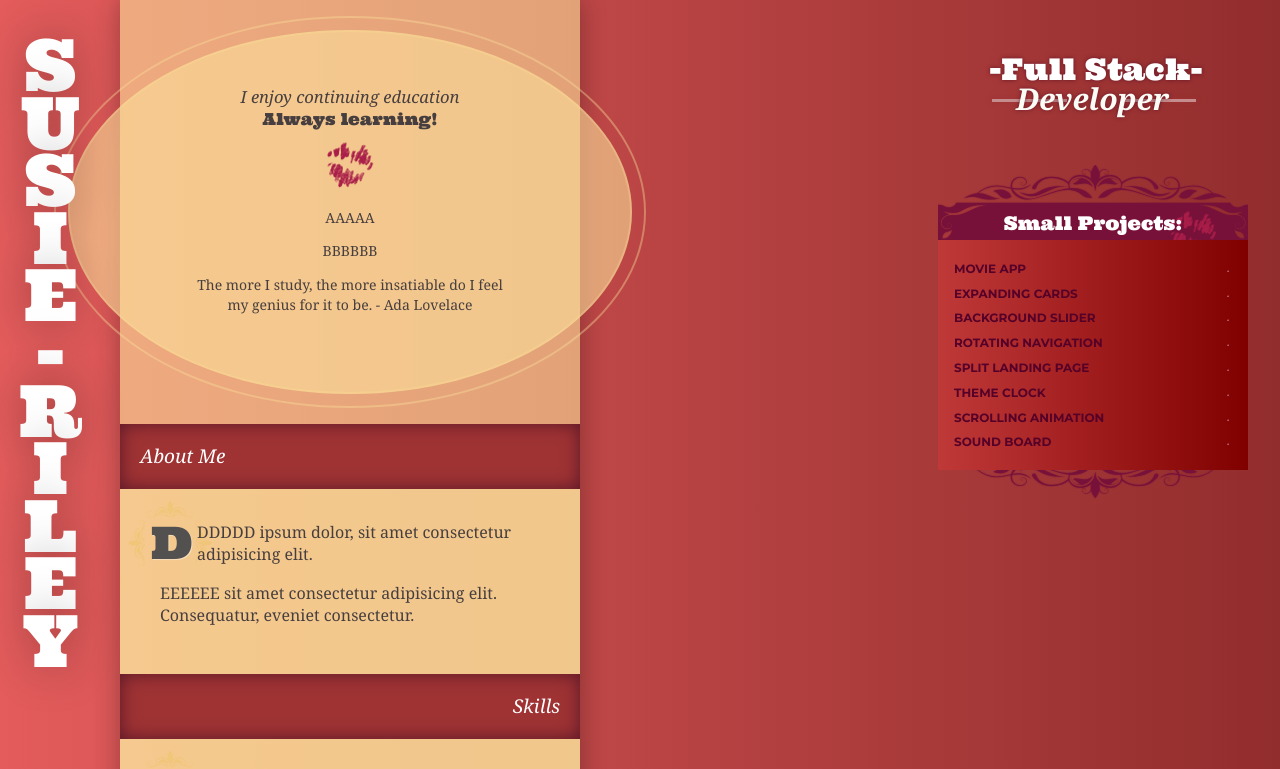
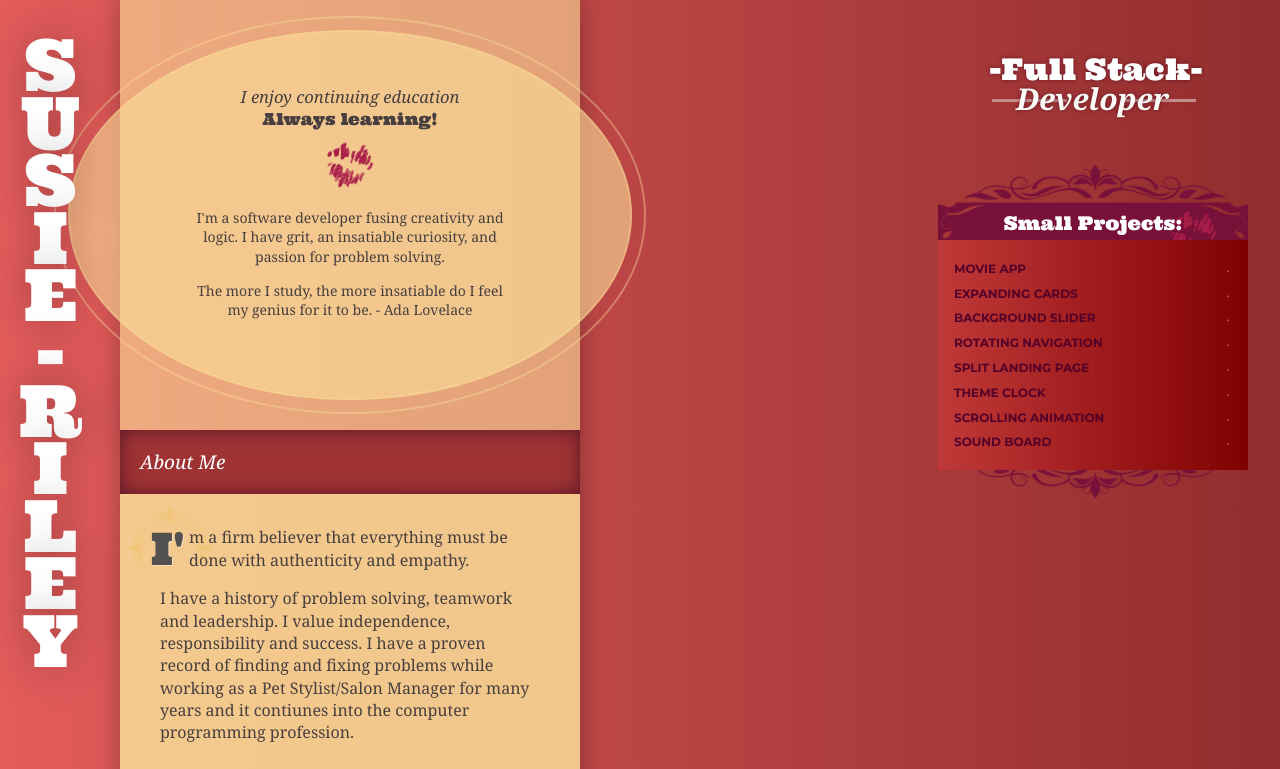
Before and after one commit to susieque/susieque.github.io, a plain HTML site: page index.html in a window 1280 px wide. Shown: the top 769 px of the page. Drawn offline with Linux system fonts and the light colour scheme.

Commit message:
About me

```diff
--- a/index.html
+++ b/index.html
@@ -75,17 +75,11 @@
 				<div class="preamble" id="zen-preamble" role="article">
 					<h3>Always learning!</h3>
 					<p>
-						AAAAA
+						I'm a software developer fusing creativity and logic. I have grit, an insatiable curiosity, and passion for problem solving.
 
 						<!-- <abbr title="Document Object Model">CSS</abbr>s, ====
 						<abbr title="Cascading Style Sheets">CSS</abbr> s////, and -->
 
-					</p>
-					<p>
-						BBBBBB
-
-						<!-- <abbr title="World Wide Web Consortium">CSS</abbr>,
-						<abbr title="Web Standards Project">JS</abbr> -->
 					</p>
 					<p>
 						The more I study, the more insatiable do I feel my genius for it to be.
@@ -98,7 +92,7 @@
 				<div class="explanation" id="zen-explanation" role="article">
 					<h3></h3>
 					<p>
-						DDDDDD ipsum dolor, sit amet consectetur adipisicing elit.
+						I'm a firm believer that everything must be done with authenticity and empathy.
 
 						<!-- <abbr title="Cascading Style Sheets">CSS</abbr>. psum dolor, sit amet consectetur adipisicing elit.
 						<abbr title="HyperText Markup Language">HTML</abbr>
@@ -107,8 +101,7 @@
 					</p>
 					<p>
 						<!-- <abbr title="Cascading Style Sheets">CSS</abbr>  -->
-
-						EEEEEE sit amet consectetur adipisicing elit. Consequatur, eveniet consectetur.
+						I have a history of problem solving, teamwork and leadership. I value independence, responsibility and success. I have a proven record of finding and fixing problems while working as a Pet Stylist/Salon Manager for many years and it contiunes into the computer programming profession.
 					</p>
 				</div>
 
```
